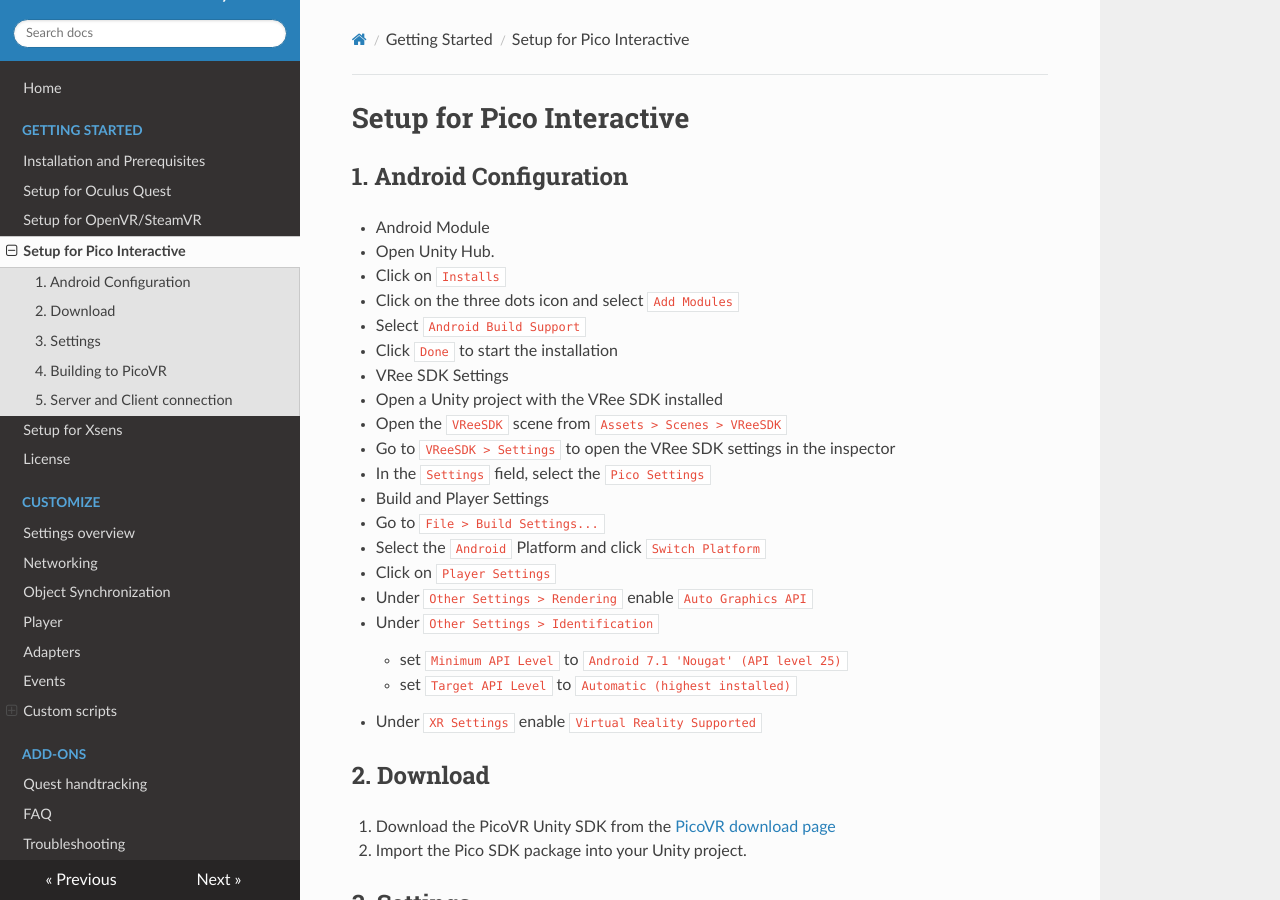
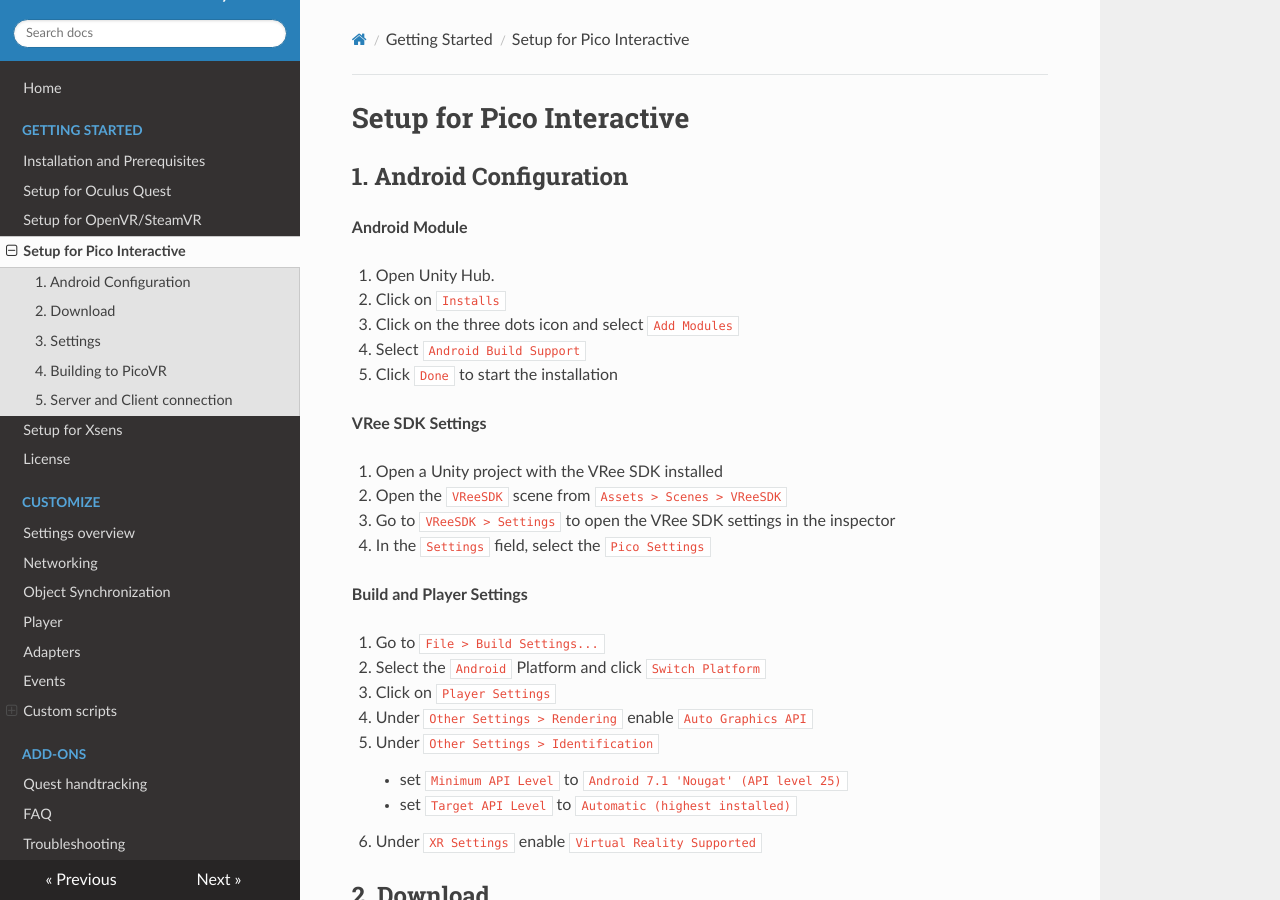
Before and after one commit to vree-sdk/documentation, an MkDocs documentation site: the page built from docs/getting-started-pico.md, in a window 1280 px wide and 900 px high. Built offline with MkDocs 1.6.1, drawn with Linux system fonts in a browser that asks for light colours; nearby versions of some CDN libraries.

```diff
--- a/docs/getting-started-pico.md
+++ b/docs/getting-started-pico.md
@@ -2,7 +2,7 @@
 
 ## 1. Android Configuration
 
-- Android Module
+**Android Module**
 
   1. Open Unity Hub.
   1. Click on `Installs`
@@ -10,14 +10,14 @@
   1. Select `Android Build Support`
   1. Click `Done` to start the installation
 
-- VRee SDK Settings
+**VRee SDK Settings**
 
   1. Open a Unity project with the VRee SDK installed
   1. Open the `VReeSDK` scene from `Assets > Scenes > VReeSDK`
   1. Go to `VReeSDK > Settings` to open the VRee SDK settings in the inspector
   1. In the `Settings` field, select the `Pico Settings`
 
-- Build and Player Settings
+**Build and Player Settings**
 
   1. Go to `File > Build Settings...`
   1. Select the `Android` Platform and click `Switch Platform`
@@ -34,7 +34,7 @@
 
 ## 3. Settings
 
-- VRee SDK Settings
+**VRee SDK Settings**
 
   1. Open the `VReeSDK` scene from `Assets > Scenes > VReeSDK`
   1. Go to `VReeSDK > Settings` to open the VRee SDK settings in the inspector
```
